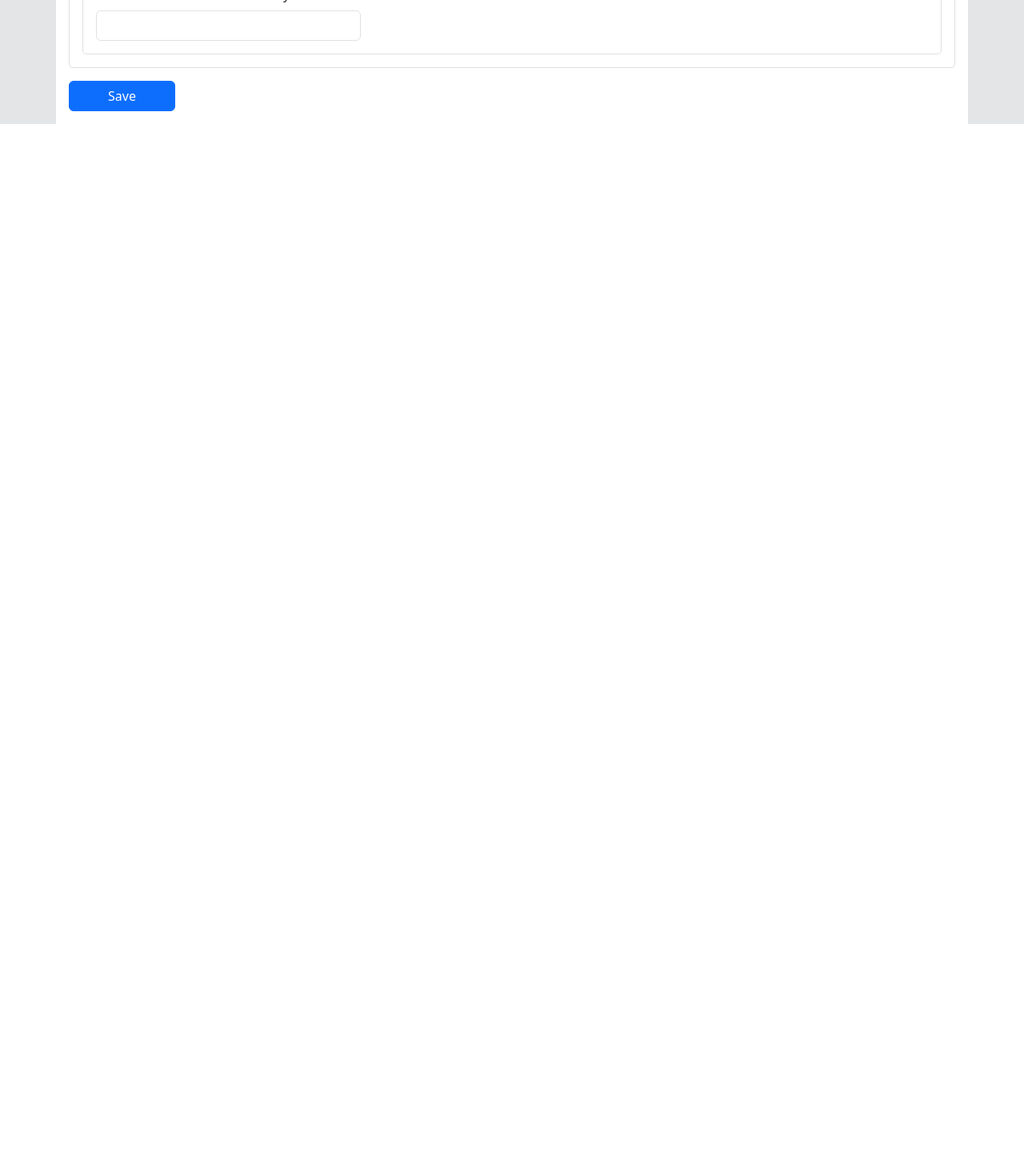
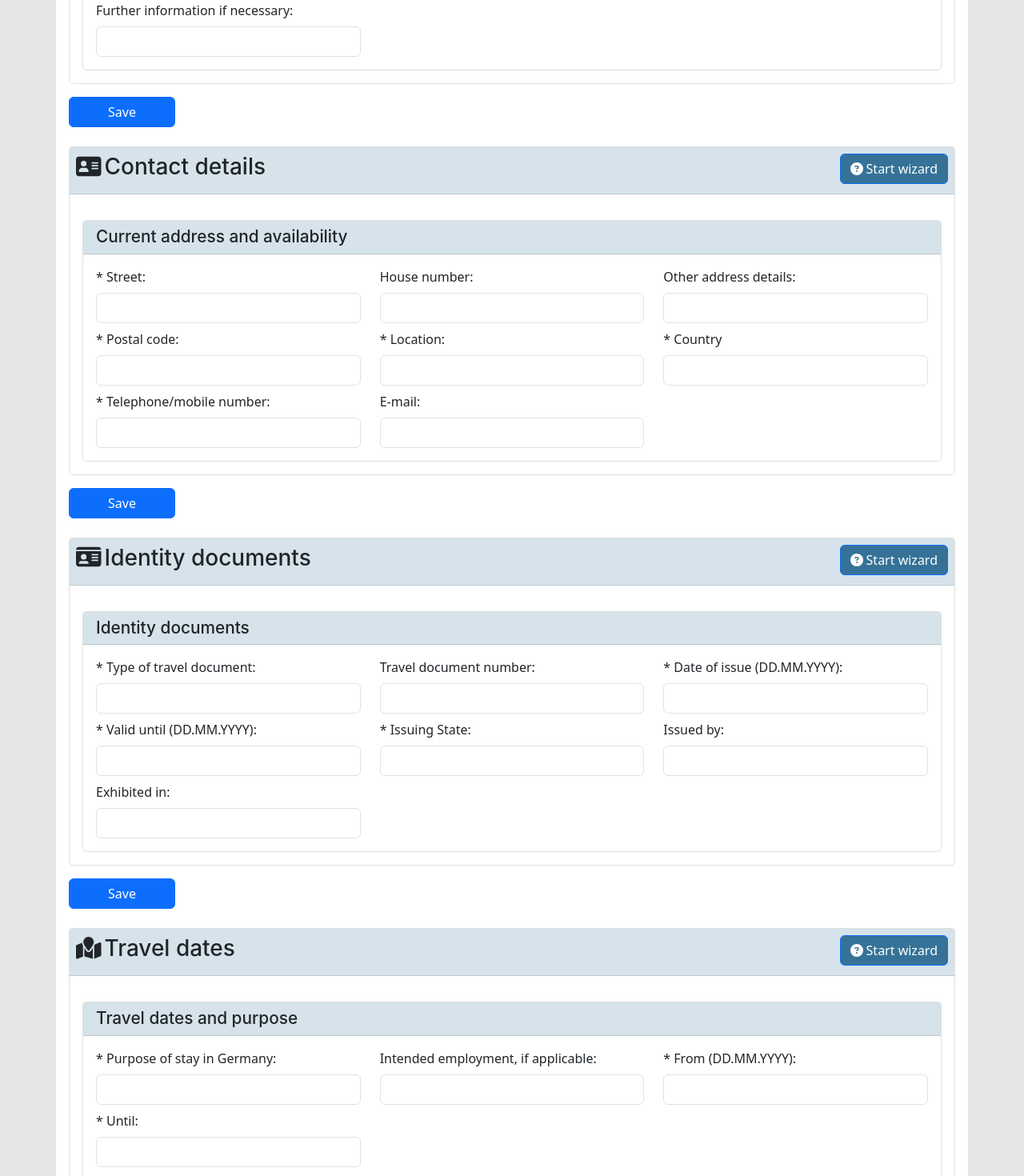
Before and after one commit to Umar156/videx-react, a React (Vite) app: page / in a window 1280 px wide. Shown: the part 1330-2800 px from the top of the page at 80% size. Before the commit the page ends 1485 px from the top, so only its background shows below. Built offline with nearby package versions, Linux system fonts and the light colour scheme.

Commit message:
useRef for section bars

```diff
--- a/src/assets/styling/home.scss
+++ b/src/assets/styling/home.scss
@@ -35,6 +35,12 @@
       "Apple Color Emoji", "Segoe UI Emoji", "Segoe UI Symbol",
       "Noto Color Emoji";
     padding: 8px 16px;
+  }
+  .sticky-bars {
+    position: sticky;
+    top: 0;
+    background-color: white;
+    padding: 10px 0;
   }
   .row {
     .col-md-4 {
@@ -89,6 +95,7 @@
       .section-bars {
         min-height: 90%;
         background-color: #ca7d7d;
+        cursor: pointer;
       }
       @media (max-width: 992px) {
         display: none;
--- a/src/components/FormField.jsx
+++ b/src/components/FormField.jsx
@@ -1,13 +1,10 @@
-import React, { useState } from "react";
+import React, { useState, forwardRef } from "react";
 import "../assets/styling/home.scss";
-import {
-  faCircleQuestion,
-  faUserCircle,
-} from "@fortawesome/free-solid-svg-icons";
+import { faCircleQuestion } from "@fortawesome/free-solid-svg-icons";
 import { FontAwesomeIcon } from "@fortawesome/react-fontawesome";
 import GenButton from "./GenButton";
 
-const FormField = ({ section }) => {
+const FormField = forwardRef(({ section }, ref) => {
   const FieldKeyValue = section.subSection.reduce((acc, subSection) => {
     subSection.fields.forEach((field) => {
       if (!acc[field.key]) {
@@ -39,11 +36,11 @@ const FormField = ({ section }) => {
   };
   return (
     <>
-      <div className="row mt-4 p-0 mx-0 main-section-info">
+      <div className="row mt-4 p-0 mx-0 main-section-info" ref={ref}>
         <div className="d-flex section-wizard-btn  p-2 main-section-bg">
           <h3 className="section-font">
             <span className="me-1">
-              <FontAwesomeIcon icon={faUserCircle} />
+              <FontAwesomeIcon icon={section.icon} />
             </span>
             {section.section}
           </h3>
@@ -78,6 +75,6 @@ const FormField = ({ section }) => {
       </button>
     </>
   );
-};
+});
 
 export default FormField;
--- a/src/components/SectionBar.jsx
+++ b/src/components/SectionBar.jsx
@@ -1,13 +1,14 @@
 import React from "react";
 import "../assets/styling/home.scss";
 
-const SectionBar = ({ sections }) => {
+const SectionBar = ({ sections, onClick }) => {
   return (
-    <div className="row mt-3">
+    <div className="row mt-3 sticky-bars">
       {sections.map((section, sectionIndex) => (
         <div
           className="col-md-2 main-section"
           key={"section-bars" + sectionIndex}
+          onClick={() => onClick(section.title)}
         >
           <p className="form-sections">{section.title}</p>
           <div className="section-bars"></div>
--- a/src/constants/index.jsx
+++ b/src/constants/index.jsx
@@ -1,8 +1,12 @@
 import {
   faArrowAltCircleUp,
   faBarcode,
+  faMapLocation,
   faPlus,
+  faUserCircle,
 } from "@fortawesome/free-solid-svg-icons";
+import { faContactCard } from "@fortawesome/free-solid-svg-icons/faContactCard";
+import { faIdCard } from "@fortawesome/free-solid-svg-icons/faIdCard";
 
 export const dataFiles = [
   {
@@ -61,6 +65,7 @@ export const sectionInfo = [
 export const formData = [
   {
     section: "Personal Information",
+    icon: faUserCircle,
     subSection: [
       {
         title: "Personal data of the applicant",
@@ -209,4 +214,132 @@ export const formData = [
       },
     ],
   },
+  {
+    section: "Contact details",
+    icon: faContactCard,
+    subSection: [
+      {
+        title: "Current address and availability",
+        fields: [
+          {
+            label: "* Street:",
+            key: "street",
+            type: "string",
+          },
+          {
+            label: "House number:",
+            key: "house-number",
+            type: "string",
+          },
+          {
+            label: "Other address details:",
+            key: "other-address",
+            type: "string",
+          },
+          {
+            label: "* Postal code:",
+            key: "postal-code",
+            type: "string",
+          },
+          {
+            label: "* Location:",
+            key: "location",
+            type: "string",
+          },
+          {
+            label: "* Country",
+            key: "country",
+            type: "string",
+          },
+          {
+            label: "* Telephone/mobile number:",
+            key: "mobile-number",
+            type: "string",
+          },
+          {
+            label: "E-mail:",
+            key: "ms",
+            type: "string",
+          },
+        ],
+      },
+    ],
+  },
+  {
+    section: "Identity documents",
+    icon: faIdCard,
+    subSection: [
+      {
+        title: "Identity documents",
+        fields: [
+          {
+            label: "* Type of travel document:",
+            key: "travel-doc",
+            type: "string",
+          },
+          {
+            label: "Travel document number:",
+            key: "doc-number",
+            type: "string",
+          },
+          {
+            label: "* Date of issue (DD.MM.YYYY):",
+            key: "date-of-issue",
+            type: "string",
+          },
+          {
+            label: "* Valid until (DD.MM.YYYY):",
+            key: "last-date",
+            type: "string",
+          },
+          {
+            label: "* Issuing State:",
+            key: "issue-state",
+            type: "string",
+          },
+          {
+            label: "Issued by:",
+            key: "issue-by",
+            type: "string",
+          },
+          {
+            label: "Exhibited in:",
+            key: "exhibited-in:",
+            type: "string",
+          },
+        ],
+      },
+    ],
+  },
+  {
+    section: "Travel dates",
+    icon: faMapLocation,
+    subSection: [
+      {
+        title: "Travel dates and purpose",
+        fields: [
+          {
+            label: "* Purpose of stay in Germany:",
+            key: "germany-stay",
+            type: "string",
+          },
+          {
+            label: "Intended employment, if applicable:",
+            key: "employment",
+            type: "string",
+          },
+          {
+            label: "* From (DD.MM.YYYY):",
+            key: "date-of-start",
+            type: "string",
+          },
+          {
+            label: "* Until:",
+            key: "untill-date",
+            type: "string",
+          },
+        ],
+      },
+    ],
+  },
 ];
--- a/src/pages/Home.jsx
+++ b/src/pages/Home.jsx
@@ -1,4 +1,4 @@
-import React from "react";
+import React, { useRef } from "react";
 import logo from "../assets/images/logo.svg";
 import sideImage from "../assets/images/sideImage.jpg";
 import "../assets/styling/home.scss";
@@ -9,6 +9,16 @@ import SectionBar from "../components/SectionBar";
 import FormField from "../components/FormField";
 
 const Home = () => {
+  const refs = useRef(
+    formData.reduce((acc, value) => {
+      acc[value.section] = React.createRef();
+      return acc;
+    }, {})
+  );
+
+  const handleClick = (section) => {
+    refs.current[section].current.scrollIntoView({ behavior: "smooth" });
+  };
   return (
     <div className="container bg-white p-3">
       <div className="row">
@@ -37,8 +47,14 @@ const Home = () => {
           <GetDataButton columns={dataFiles} />
         </div>
       </div>
-      <SectionBar sections={sectionInfo} />
-      <FormField section={formData[0]} />
+      <SectionBar sections={sectionInfo} onClick={handleClick} />
+      {formData.map((section, index) => (
+        <FormField
+          section={section}
+          key={index}
+          ref={refs.current[section.section]}
+        />
+      ))}
     </div>
   );
 };
```
